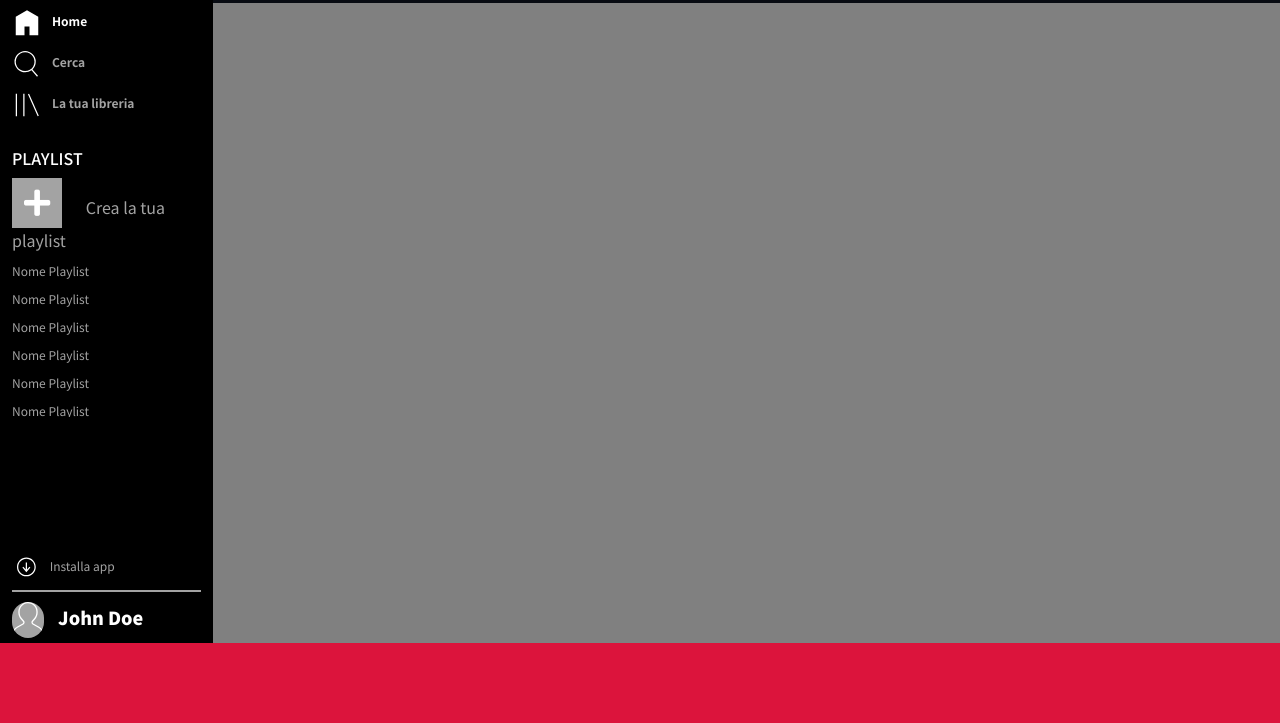
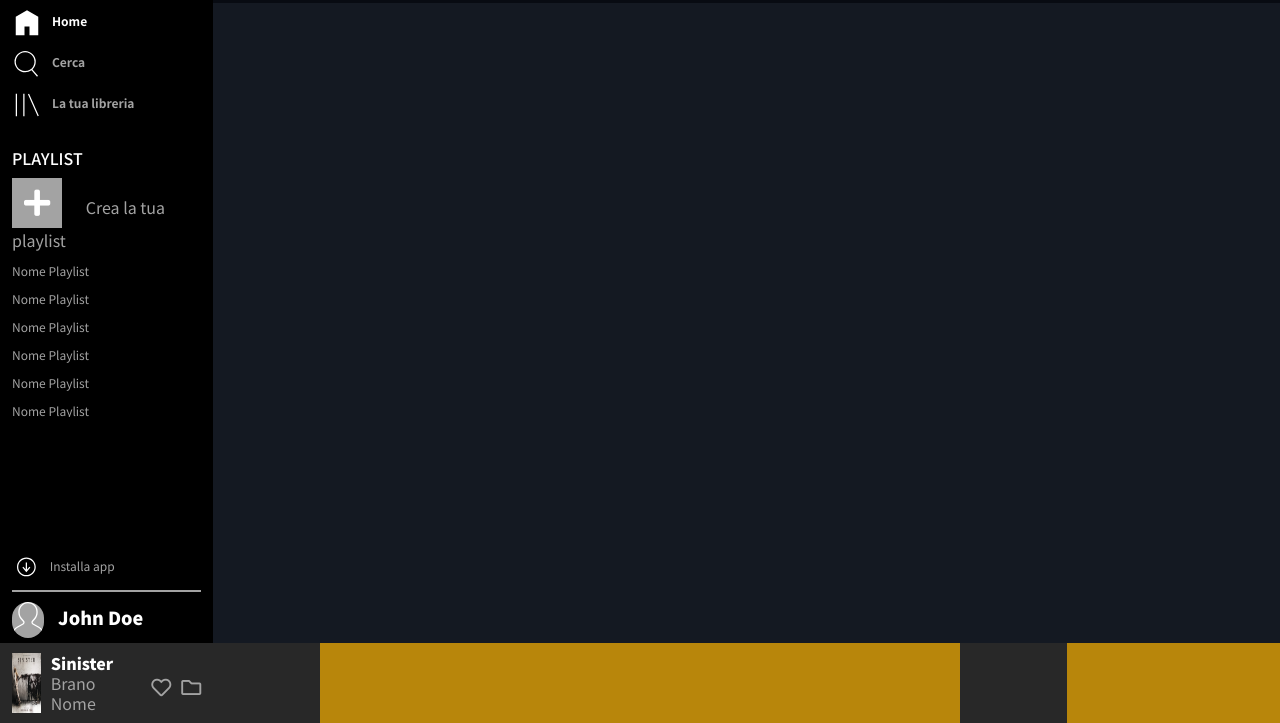
Before and after one commit to GasGas7/html-css-spotifyweb, a plain HTML site: page index.html in a window 1280 px wide. Shown: the part 77-800 px from the top of the page. Drawn offline with nearby package versions, Linux system fonts and the light colour scheme.

Commit message:
Complete left_footer @desktop

```diff
--- a/assets/css/style.css
+++ b/assets/css/style.css
@@ -148,7 +148,7 @@ a{
 .albums{
     height:calc(100vh - 160px);
     overflow-y: auto;
-    background-color: grey;
+    background-color:#141922;
 }
 /* /albums */
 
@@ -159,9 +159,6 @@ a{
 
 
 /* temporaryclasses */
-.nav_bar_main{
-    background-color: turquoise;
-}
 
 .container-fluid .row.row-cols-2{
     height: 100%;
@@ -170,9 +167,45 @@ a{
 #site_footer{
     height: 80px;
     width: 100%;
-    background-color: crimson;
+    background-color: #282828;
     position: fixed;
     z-index: 2;
     bottom: 0;
     left: 0;
 }
+/* left footer */
+#site_footer .track{
+    color: #A3A3A3;
+}
+#site_footer .track img{
+    width:30%;
+    padding-right: 10px;
+}
+#site_footer .track .track_title span{
+    line-height: 20px;
+}
+#site_footer .track .track_title span:first-child{
+    font-weight: 900;
+    color: white;
+}
+#site_footer .track .favorites_icon i{
+    padding: 10px 0 0 10px;
+    font-size: 20px;
+}
+/* /left footer */
+
+/* center footer */
+#site_footer .controller{
+    background-color: darkgoldenrod;
+    padding: 0;
+    height: 80px;
+}
+/* /center footer */
+
+/* right footer */
+#site_footer .volume{
+    background-color: darkgoldenrod;
+    padding: 0;
+    height: 80px;
+}
+/* /right footer */
--- a/index.html
+++ b/index.html
@@ -104,7 +104,7 @@
                         <div class="nav_bar d-flex align-items-center justify-content-end">
                             <a href="#" class="btn_upgrade">EFFETTUA L'UPGRADE</a>
                         </div>
-                        <div class="albums col-">
+                        <div class="albums">
 
                         </div>
                     </div>
@@ -120,9 +120,37 @@
         <section class="player">
             <div class="container-fluid">
                 <div class="row foot_raw">
-                    <div class=" col-12 play_music">
+                    <!-- left footer -->
+                    <div class="left_footer col-3 col-lg-2 track d-flex align-items-center">
+
+                        <div class="d-flex image-fluid">
+                            <img src="./assets/img/sinister.jpeg" alt="">
+                            <div class="track_title d-flex flex-column justify-content-center">
+                                <span>Sinister</span>
+                                <span>Brano Nome</span>
+                            </div>
+                        </div>
+
+
+                        <div class="favorites_icon d-flex no-wrap">
+                            <i class="far fa-heart"></i>
+                            <i class="far fa-folder"></i>
+                        </div>
 
                     </div>
+                    <!-- /left footer -->
+
+                    <!-- center footer -->
+                    <div class="center_footer col-4 offset-1 col-lg-6 offset-lg-1 controller">
+
+                    </div>
+                    <!-- /center footer -->
+
+                    <!-- right footer -->
+                    <div class="right_footer col-4 col-lg-2 offset-lg-1 volume">
+
+                    </div>
+                    <!-- /right footer -->
                 </div>
             </div>
         </section>
```
